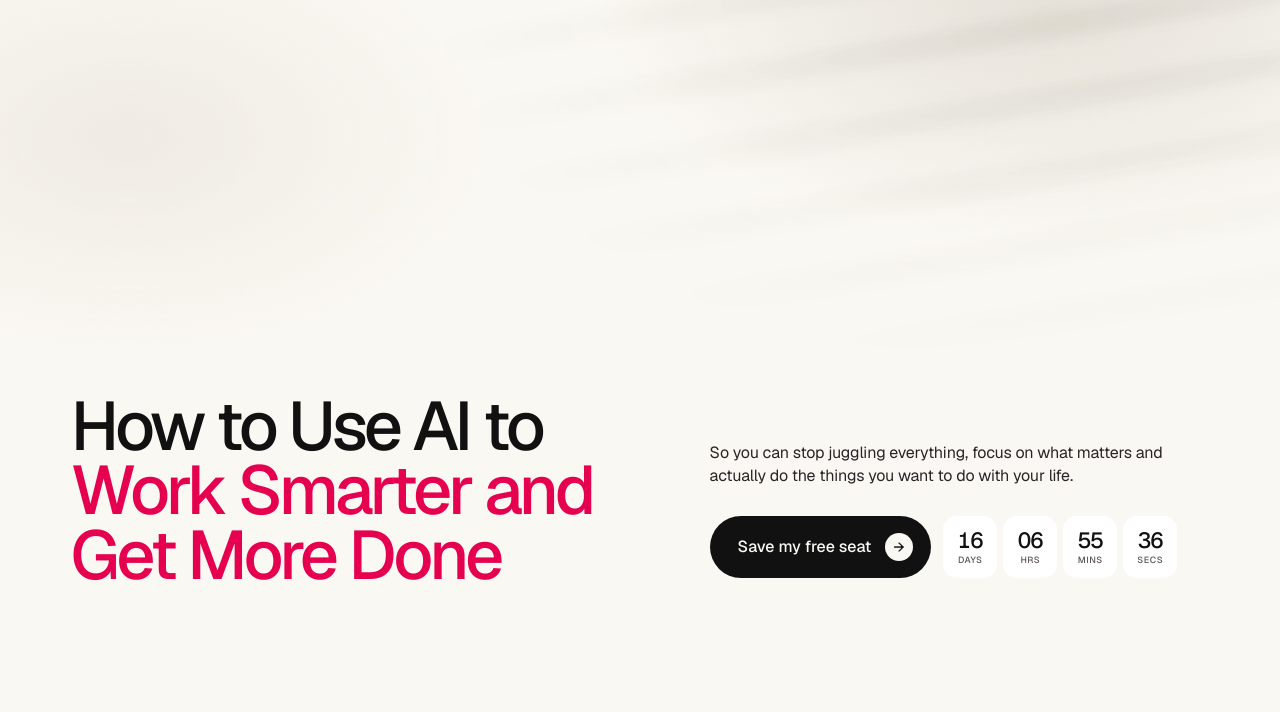
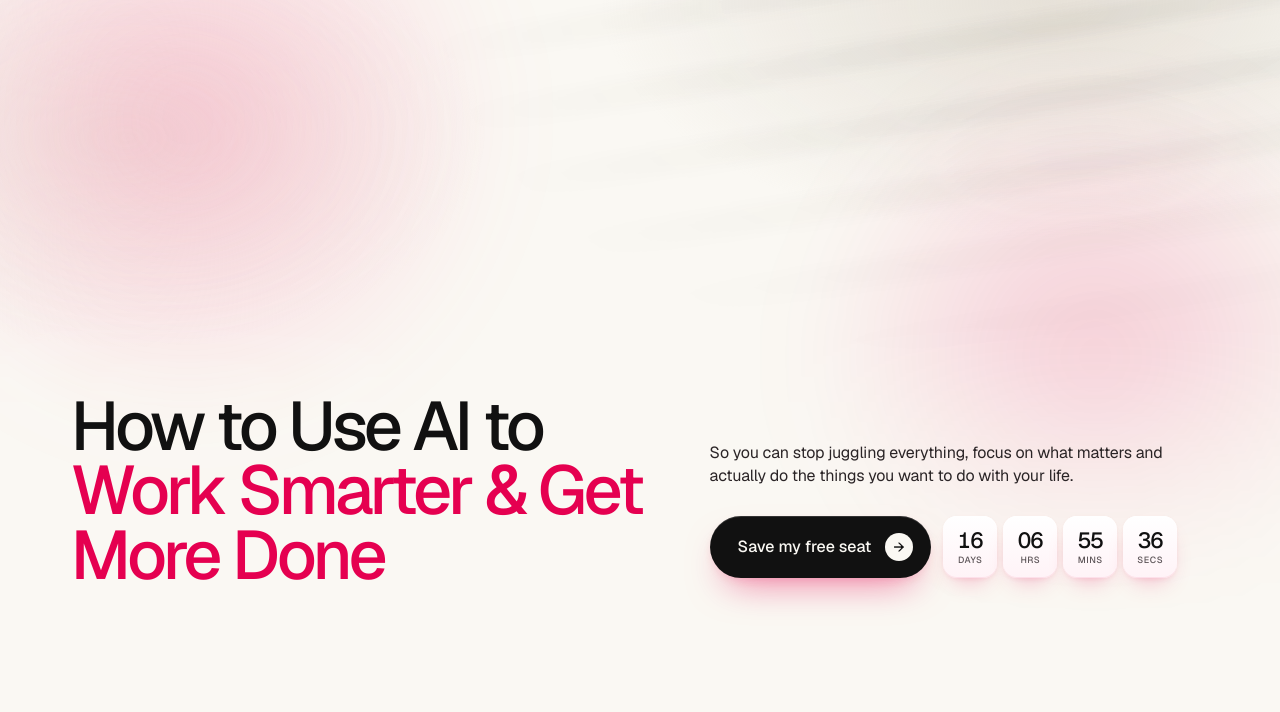
Before and after one commit to alisoneyo/me, a plain HTML site: page ai/index.html in a window 1280 px wide. Shown: the part 88-800 px from the top of the page. Drawn offline with Linux system fonts and the light colour scheme; a script that the page names is missing.

Commit message:
/ai: pink glows (background, button, countdown) and & in the headline (#26)
Claude-Session: https://claude.ai/code/session_01DDHP7Lz6RAsxayWih4DnJ3

Co-authored-by: Claude <noreply@anthropic.com>

```diff
--- a/ai/index.html
+++ b/ai/index.html
@@ -3,7 +3,7 @@
 <head>
 <meta charset="utf-8">
 <meta name="viewport" content="width=device-width, initial-scale=1">
-<title>How to Use AI to Work Smarter and Get More Done · Free Workshop</title>
+<title>How to Use AI to Work Smarter &amp; Get More Done · Free Workshop</title>
 <meta name="description" content="A free live workshop with Alison Eyo. Build your own AI-powered productivity system with Claude, Terminal and Obsidian to organise your work and ideas and make progress on what matters.">
 <link rel="canonical" href="https://www.thealisoneyo.com/ai/">
 <meta name="robots" content="index, follow, max-image-preview:large">
@@ -14,7 +14,7 @@
 <meta property="og:site_name" content="Alison Eyo">
 <meta property="og:locale" content="en_GB">
 <meta property="og:url" content="https://www.thealisoneyo.com/ai/">
-<meta property="og:title" content="How to Use AI to Work Smarter and Get More Done">
+<meta property="og:title" content="How to Use AI to Work Smarter &amp; Get More Done">
 <meta property="og:description" content="Build your own AI productivity system to work smarter and get more done, with Claude, Terminal and Obsidian. Free live workshop with Alison Eyo.">
 <meta property="og:image" content="https://www.thealisoneyo.com/ai/assets/og-ai.jpg">
 <meta property="og:image:width" content="1200">
@@ -66,7 +66,7 @@ fbq('track', 'PageView');
 
     <div id="top" class="hero-body">
       <p class="live hero-live" data-reveal><span class="live-label"><span class="eyebrow-dot eyebrow-dot-green"></span>Free workshop</span><span class="live-when"><span class="live-sep">/</span><span>Sat, 5 Dec</span><span class="live-sep">/</span><span>8pm UK</span></span></p>
-      <h1 class="hero-title" data-reveal>How to Use AI to <span class="pink">Work Smarter and Get More Done</span></h1>
+      <h1 class="hero-title" data-reveal>How to Use AI to <span class="pink">Work Smarter &amp; Get More Done</span></h1>
       <div class="hero-side" data-reveal data-delay="150">
       <p class="hero-copy">So you can stop juggling everything, focus on what matters and actually do the things you want to do with your life.</p>
 
--- a/ai/styles.css
+++ b/ai/styles.css
@@ -108,7 +108,9 @@ button { font: inherit; }
   white-space: nowrap;
   transition: background .25s, color .25s, transform .25s;
 }
-.btn-dark:hover { background: var(--pink); color: #fff; transform: translateY(-2px); }
+/* Pink glow under the button, as on Lara's page */
+.btn-dark { box-shadow: 0 18px 38px -16px rgba(229,0,80,.6), 0 4px 14px -6px rgba(229,0,80,.25), inset 0 1px 0 rgba(255,255,255,.14); }
+.btn-dark:hover { background: var(--pink); color: #fff; transform: translateY(-2px); box-shadow: 0 22px 46px -14px rgba(229,0,80,.75), 0 6px 18px -6px rgba(229,0,80,.35), inset 0 1px 0 rgba(255,255,255,.2); }
 .btn-dark:focus-visible { outline: 3px solid var(--pink); outline-offset: 3px; }
 .btn-dark-icon {
   display: inline-flex;
@@ -150,6 +152,31 @@ button { font: inherit; }
   background:
     radial-gradient(ellipse 50% 45% at 82% 12%, rgba(214,206,194,.55), rgba(214,206,194,0) 70%),
     radial-gradient(ellipse 40% 40% at 10% 30%, rgba(238,233,225,.9), rgba(238,233,225,0) 70%);
+}
+/* Soft pink glows that drift slowly, as on Lara's page */
+.hero-glow { -webkit-mask-image: linear-gradient(to bottom,#000 55%,transparent 96%); mask-image: linear-gradient(to bottom,#000 55%,transparent 96%); }
+.hero-glow::before, .hero-glow::after {
+  content: "";
+  position: absolute;
+  border-radius: 50%;
+  filter: blur(40px);
+  animation: glow-drift 16s ease-in-out infinite alternate;
+}
+.hero-glow::before {
+  width: min(56vw,760px); aspect-ratio: 1;
+  left: -14%; top: -22%;
+  background: radial-gradient(circle, rgba(255,61,130,.22) 0%, rgba(255,61,130,0) 62%);
+}
+.hero-glow::after {
+  width: min(48vw,660px); aspect-ratio: 1;
+  right: -8%; bottom: 4%;
+  background: radial-gradient(circle, rgba(229,0,80,.18) 0%, rgba(229,0,80,0) 62%);
+  animation-duration: 20s;
+  animation-direction: alternate-reverse;
+}
+@keyframes glow-drift {
+  from { transform: translate3d(0,0,0) scale(1); }
+  to { transform: translate3d(4%,6%,0) scale(1.12); }
 }
 /* The window-blind shadows from /job, held still */
 .hero-blinds {
@@ -260,7 +287,8 @@ button { font: inherit; }
   padding: 10px 6px 8px;
   box-sizing: border-box;
   border-radius: 14px;
-  background: var(--cd-bg,#fff);
+  background: var(--cd-bg,linear-gradient(180deg,#fff 0%,#FFF3F7 100%));
+  box-shadow: 0 12px 26px -14px rgba(229,0,80,.45), 0 2px 6px -2px rgba(229,0,80,.12), inset 0 1px 0 #fff, inset 0 -1px 0 rgba(229,0,80,.08);
   color: var(--cd-ink,var(--ink));
   display: flex;
   flex-direction: column;
```
Also changed, not shown: ai/assets/og-ai.jpg.
